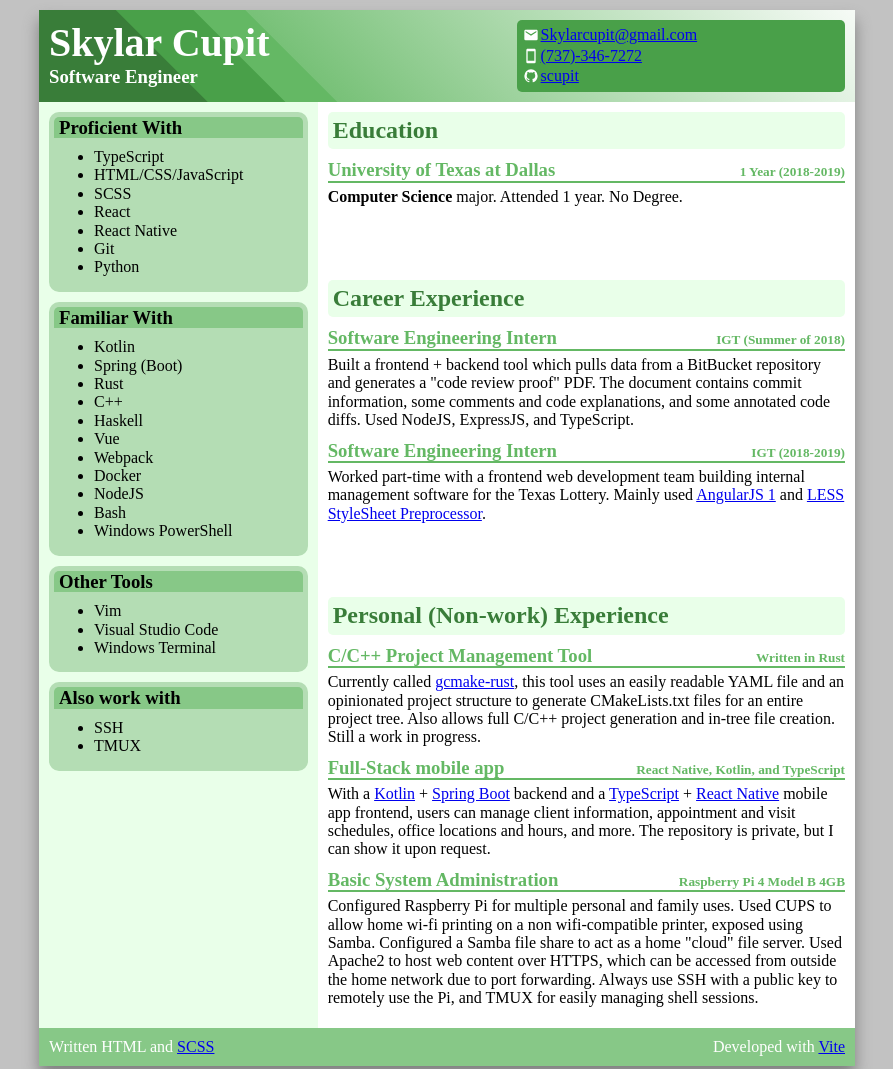
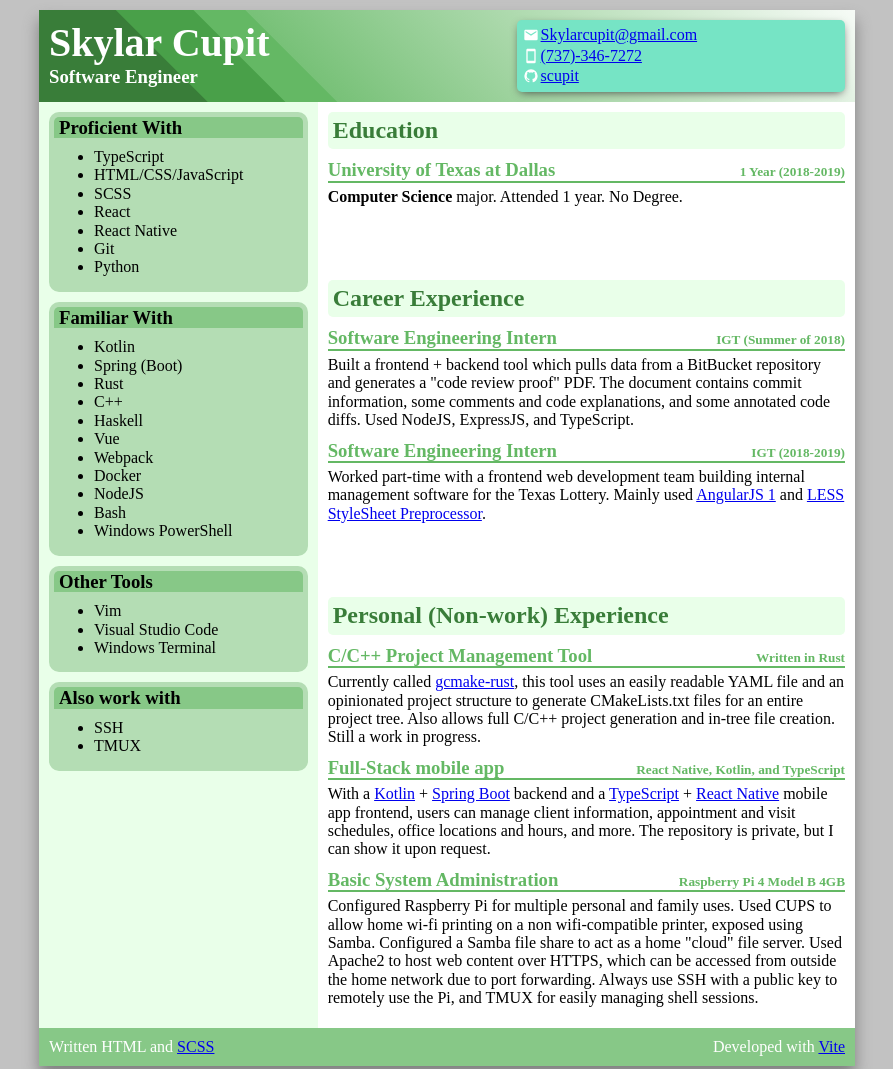
Before and after one commit to scupit/SkylarCupitResume, a website built with Vite: page index.html in a window 1280 px wide. Shown: the top 1069 px of the page, without its empty margins (193-1086 px from the left). Built offline with nearby package versions, Linux system fonts and the light colour scheme.

Commit message:
Gave .contact-box its own color and fixed print styling

```diff
--- a/src/style.scss
+++ b/src/style.scss
@@ -2,12 +2,15 @@
 
 $primary: #87c887;
 $secondary: #e9ffe9;
+$contact-box-color: #76e4c5;
 
 // $primary: #87c0c8;
 // $secondary: #e9f8ff;
+// $contact-box-color: #d1d07d;
 
 // $primary: #c88787;
 // $secondary: #ffe9e9;
+// $contact-box-color: #be1212;
 
 $accent: darken($primary, 10%);
 $dark-accent: darken($accent, 10%);
@@ -32,6 +35,14 @@
   a {
     color: inherit;
     text-decoration: none;
+  }
+
+  .contact-section {
+    width: 40%;
+  }
+
+  #resume-body .contact-section {
+    display: none;
   }
 }
 
@@ -137,9 +148,12 @@
   };
 
   .bg-box {
+    // Make sure the boxes are long enough to cover the header in slim, tall screens;
+    $width-amount: 200%;
+
     top: 0;
-    left: -50%;
-    width: 100%;
+    left: calc($width-amount / -2);
+    width: $width-amount;
     height: 200%;
     position: absolute;
     z-index: 1;
@@ -185,10 +199,12 @@
 }
 
 .contact-section {
-  background-color: $dark-accent;
+  background-color: $contact-box-color;
   padding: $spacing-small;
   // border: 2px solid white;
   border-radius: 5px;
+  box-shadow: 0 3px 10px -3px lighten(black, 25%);
+
 
   table {
     width: 100%;
```
